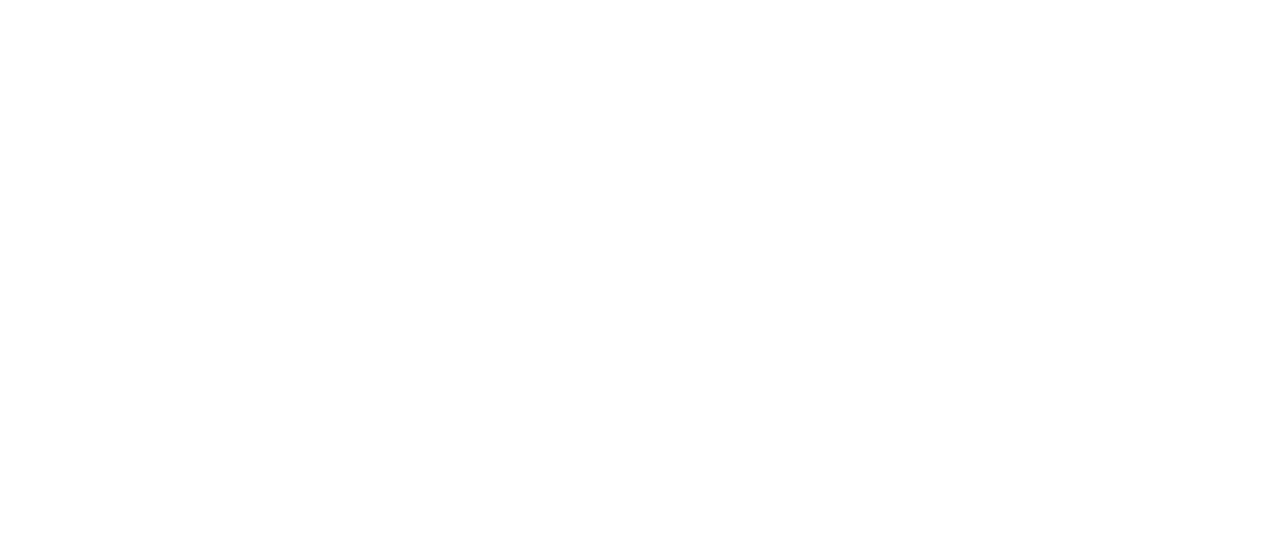
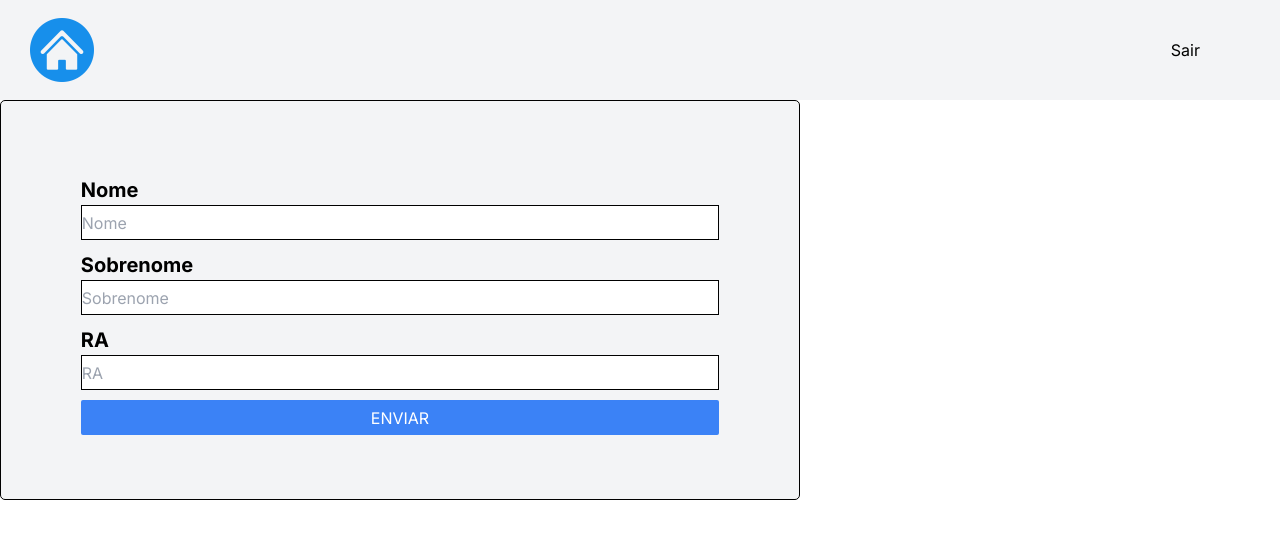
Before and after one commit to denisfl1/Control_of_Student_Grades-FrontEnd, a Next.js app: page /addstudent in a window 1280 px wide. Shown: the top 538 px of the page. Built offline with nearby package versions, Linux system fonts and the light colour scheme.

Commit message:
frontEndUpdate

```diff
--- a/src/app/addstudent/page.tsx
+++ b/src/app/addstudent/page.tsx
@@ -1,18 +1,19 @@
-
 "use client"
-
+import AddStudendComp from "@/components/addStudentComp"
+import Header from "@/components/header"
 
 export default function AddStudend(){
 
 
 return(
+    <>
+    <Header></Header>
     <div className="addStudentContainer h-full">
 
-
-
+        <AddStudendComp></AddStudendComp>
 
     </div>
-
+    </>
 
 )
 
--- a/src/app/allnotes/[id]/page.tsx
+++ b/src/app/allnotes/[id]/page.tsx
@@ -62,6 +62,7 @@
 
         <div className="studentInfoContainer" style={{height:'150px',backgroundColor:"#F3F4F6"}}>
 
+
         <div className="studentInfo" >
           <div style={{display:'flex',alignItems:"center",fontWeight:"bold",fontSize:'35px'}}><h1 >Aluno:</h1><h1 style={{fontWeight:"normal"}}>{students.name} {students.surname}</h1></div>
           <div style={{display:'flex',alignItems:"center",fontWeight:"bold",fontSize:'35px'}}><h1 >RA:</h1><h1 style={{fontWeight:"normal"}}>{students.ra}</h1></div>
@@ -83,7 +84,7 @@
         </div>
 
         <div className="tableAllNotesSubContainer">
-        <img style={{zIndex:-1,position:'absolute'}} src={background.src}></img>
+        <img style={{zIndex:-1,position:'absolute',width:"100%",maxHeight:"100%"}} src={background.src}></img>
         <div className="background"></div>
         <table className="tableAllNotes  w-full">
 
@@ -131,7 +132,8 @@
                         let second = data['2'][it]
                         let third = data['3'][it]
                         let fourth = data['4'][it]
-                        let sum = Math.round((first+second+third+fourth)/4)
+                        let sum = first == null || second == null || third == null || fourth == null ? " - " : Math.round((first+second+third+fourth)/4)
+
 
                         return(
                         <tr>
--- a/src/app/globals.css
+++ b/src/app/globals.css
@@ -183,7 +183,48 @@
 width: 100%;
 }
 
+
+
 .tableAllNotes{
   margin: auto;
   width: 80%;
 }
+
+.addStudentCompContainer{
+  width: 800px;
+  background-color:#F3F4F6;
+  height: 400px;
+  display: flex;
+  flex-wrap: wrap;
+  justify-content: center;
+  border: 1px solid black;
+  border-radius: 5px;
+}
+
+.addStudentComp{
+ justify-content: center;
+ width: 80%;
+
+}
+
+.addStudentCompContainer label{
+font-size: 20px;
+margin-top: 10px;
+font-weight: bold;
+}
+
+.addStudentCompContainer input{
+  border:1px solid black;
+  height: 35px;
+  width: 100%;
+
+}
+
+.addStudentCompContainer button{
+  margin-top: 10px;
+  width: 100%;
+  background-color:#3b82f6;
+  height: 35px;
+  border-radius: 2px;
+  color: white;
+}
--- a/src/components/addStudentComp.tsx
+++ b/src/components/addStudentComp.tsx
@@ -1,11 +1,27 @@
 
-
+"use client"
 
 export default function AddStudendComp(){
 
 return(
-    <div>
+    <div className="addStudentCompContainer">
 
+        <div className="addStudentComp flex" style={{
+            flexDirection:"column"
+        }}>
+
+
+            <label>Nome</label>
+            <input placeholder="Nome" type="text"></input>
+
+            <label>Sobrenome</label>
+            <input placeholder="Sobrenome" type="text"></input>
+
+            <label>RA</label>
+            <input placeholder="RA" type="text"></input>
+
+            <button>ENVIAR</button>
+        </div>
 
 
 
--- a/src/components/header.tsx
+++ b/src/components/header.tsx
@@ -1,5 +1,7 @@
 
 "use client"
+
+import home from "@/imgs/home.png"
 
 export default function Header(){
 
@@ -9,7 +11,7 @@
 
 
     <div className="flex justify-between items-center bg-gray-100 h-[100px]">
-        <div>Logo</div>
+        <div style={{marginLeft:"30px"}}><img style={{width:"64px"}} src={home.src}></img></div>
 
         <ul>
 
```
Also changed, not shown: src/imgs/home.png (added).
